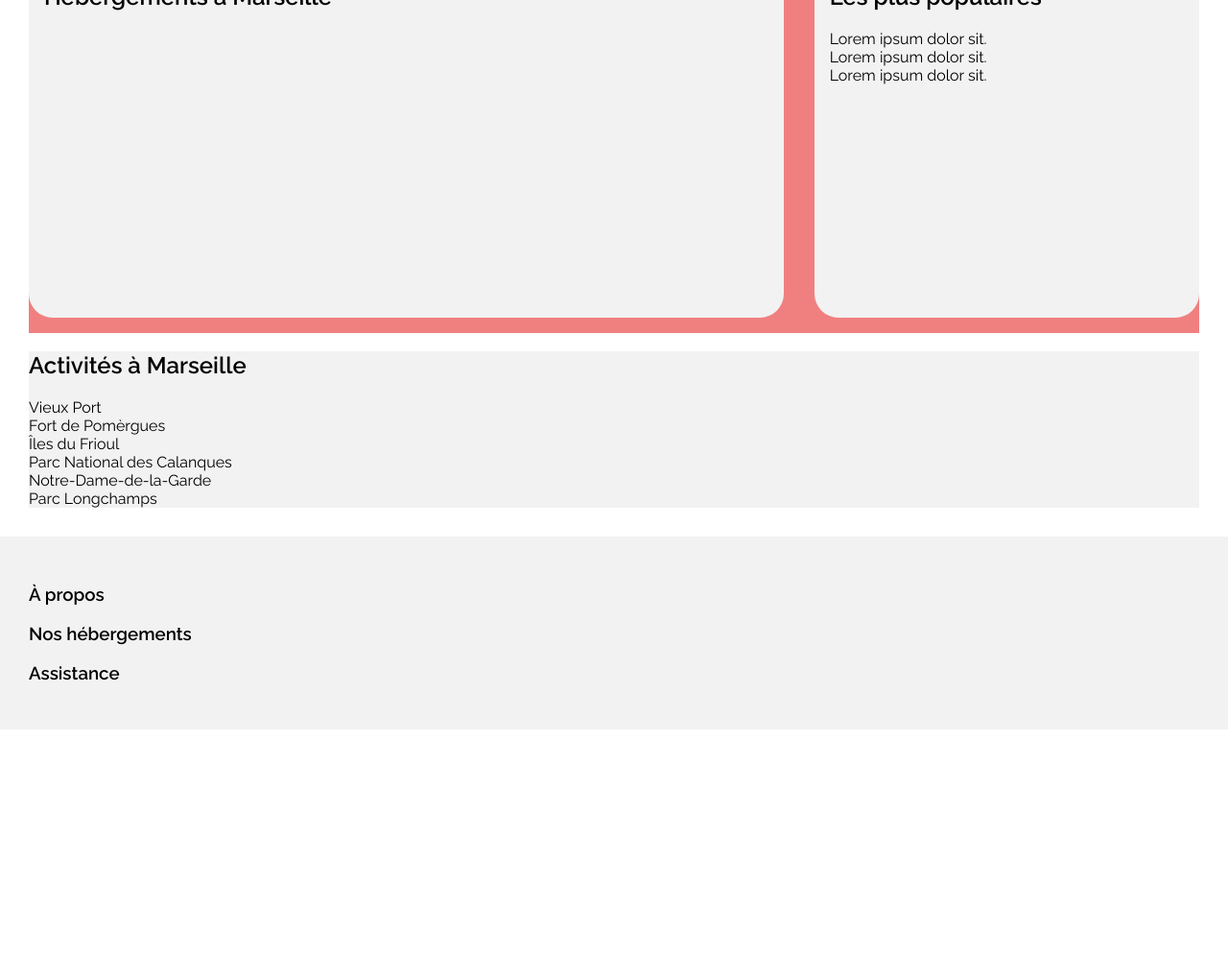
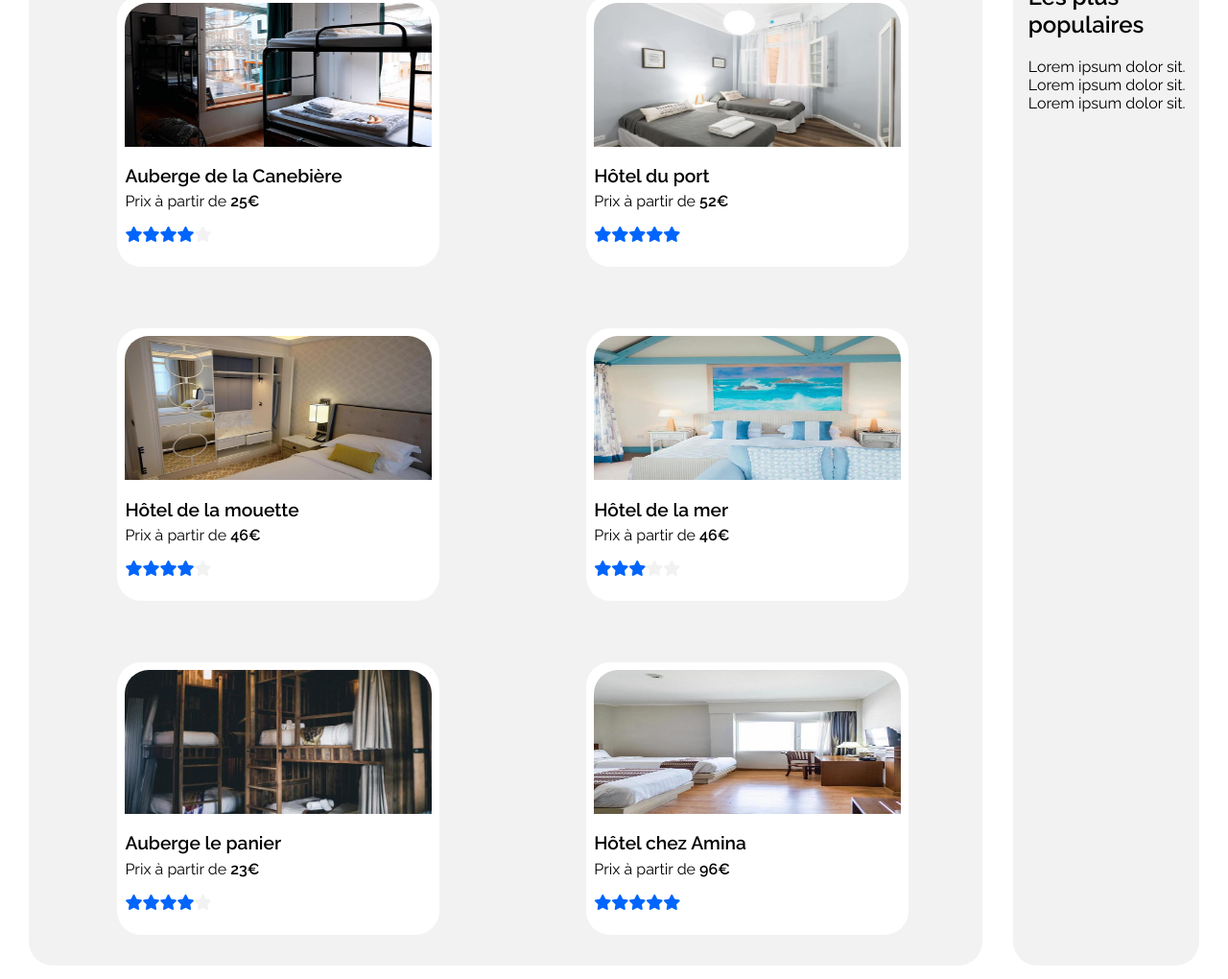
Before and after one commit to aleksandrej/AlexandreJablonski_2_24022021, a plain HTML site: page index.html in a window 1280 px wide. Shown: the part 460-1480 px from the top of the page at 96% size. Before the commit the page ends 1220 px from the top, so only its background shows below. Drawn offline with Linux system fonts and the light colour scheme.

Commit message:
Mise en place Hosting

```diff
--- a/index.html
+++ b/index.html
@@ -60,7 +60,97 @@
 
         <section class="containerHosting">
             <div class="hostingBasics">
-                <h2>Hébergements à Marseille</h2>
+                <!-- <h2>Hébergements à Marseille</h2> -->
+
+                <div class="hostelsCard"><img
+                        src="ressources/images/hosting/4_small/marcus-loke-WQJvWU_HZFo-unsplash.jpg"
+                        alt="Auberge de la Canebière">
+                    <p class="titleCard">Auberge de la Canebière</p>
+                    <p class="priceCard">Prix à partir de <b>25€</b></p>
+                    <div class="notation">
+                        <p class="starsTrue"><i class="fas fa-star"></i></p>
+                        <p class="starsTrue"><i class="fas fa-star"></i></p>
+                        <p class="starsTrue"><i class="fas fa-star"></i></p>
+                        <p class="starsTrue"><i class="fas fa-star"></i></p>
+                        <p class="starsFalse"><i class="fas fa-star"></i></p>
+                    </div>
+                </div>
+
+                <div class="hostelsCard"><img
+                        src="ressources/images/hosting/4_small/fred-kleber-gTbaxaVLvsg-unsplash.jpg"
+                        alt="Hôtel du port">
+                    <p class="titleCard">Hôtel du port</p>
+                    <p class="priceCard">Prix à partir de <b>52€</b></p>
+                    <div class="notation">
+                        <p class="starsTrue"><i class="fas fa-star"></i></p>
+                        <p class="starsTrue"><i class="fas fa-star"></i></p>
+                        <p class="starsTrue"><i class="fas fa-star"></i></p>
+                        <p class="starsTrue"><i class="fas fa-star"></i></p>
+                        <p class="starsTrue"><i class="fas fa-star"></i></p>
+                    </div>
+
+                </div>
+
+                <div class="hostelsCard"><img
+                        src="ressources/images/hosting/4_small/reisetopia-B8WIgxA_PFU-unsplash.jpg"
+                        alt="Hôtel de la mouette">
+                    <p class="titleCard">Hôtel de la mouette</p>
+                    <p class="priceCard">Prix à partir de <b>46€</b></p>
+                    <div class="notation">
+                        <p class="starsTrue"><i class="fas fa-star"></i></p>
+                        <p class="starsTrue"><i class="fas fa-star"></i></p>
+                        <p class="starsTrue"><i class="fas fa-star"></i></p>
+                        <p class="starsTrue"><i class="fas fa-star"></i></p>
+                        <p class="starsFalse"><i class="fas fa-star"></i></p>
+                    </div>
+
+                </div>
+
+                <div class="hostelsCard"><img
+                        src="ressources/images/hosting/4_small/annie-spratt-Eg1qcIitAuA-unsplash.jpg"
+                        alt="Auberge de la mer">
+                    <p class="titleCard">Hôtel de la mer</p>
+                    <p class="priceCard">Prix à partir de <b>46€</b></p>
+                    <div class="notation">
+                        <p class="starsTrue"><i class="fas fa-star"></i></p>
+                        <p class="starsTrue"><i class="fas fa-star"></i></p>
+                        <p class="starsTrue"><i class="fas fa-star"></i></p>
+                        <p class="starsFalse"><i class="fas fa-star"></i></p>
+                        <p class="starsFalse"><i class="fas fa-star"></i></p>
+                    </div>
+
+                </div>
+
+                <div class="hostelsCard"><img
+                        src="ressources/images/hosting/4_small/nicate-lee-kT-ZyaiwBe0-unsplash.jpg"
+                        alt="Auberge le panier">
+                    <p class="titleCard">Auberge le panier</p>
+                    <p class="priceCard">Prix à partir de <b>23€</b></p>
+                    <div class="notation">
+                        <p class="starsTrue"><i class="fas fa-star"></i></p>
+                        <p class="starsTrue"><i class="fas fa-star"></i></p>
+                        <p class="starsTrue"><i class="fas fa-star"></i></p>
+                        <p class="starsTrue"><i class="fas fa-star"></i></p>
+                        <p class="starsFalse"><i class="fas fa-star"></i></p>
+                    </div>
+
+                </div>
+
+                <div class="hostelsCard"><img
+                        src="ressources/images/hosting/4_small/febrian-zakaria-M6S1WvfW68A-unsplash.jpg"
+                        alt="Hôtel chez Amina">
+                    <p class="titleCard">Hôtel chez Amina</p>
+                    <p class="priceCard">Prix à partir de <b>96€</b></p>
+                    <div class="notation">
+                        <p class="starsTrue"><i class="fas fa-star"></i></p>
+                        <p class="starsTrue"><i class="fas fa-star"></i></p>
+                        <p class="starsTrue"><i class="fas fa-star"></i></p>
+                        <p class="starsTrue"><i class="fas fa-star"></i></p>
+                        <p class="starsTrue"><i class="fas fa-star"></i></p>
+                    </div>
+
+                </div>
+            </div>
 
 
             </div>
@@ -71,6 +161,7 @@
                 <div class="hostingHotelPopulars">Lorem ipsum dolor sit.</div>
                 <div class="hostingHotelPopulars">Lorem ipsum dolor sit.</div>
             </div>
+            </dir>
         </section>
 
 
--- a/styles/style.css
+++ b/styles/style.css
@@ -10,7 +10,6 @@ body {
 /* i {
     background: #F2F2F2;
 } */
-
 
 /* HEADER */
 
@@ -155,14 +154,21 @@ main {
 
 .containerHosting {
     display: flex;
-    background-color: lightcoral;
     justify-content: space-between;
     width: 100%;
-    height: 400px;
+    height: auto;
 }
 
 .hostingBasics {
-    width: 66%;
+    display: flex;
+    flex-wrap: wrap;
+    /* width: 66%; */
+    justify-content: space-around;
+    align-items: center;
+}
+
+.hostingBasics h2 {
+    /* display: inline; */
 }
 
 .hostingPopulars {
@@ -174,17 +180,53 @@ main {
     padding-left: 1em;
     border-radius: 25px;
     margin: 1em 0em 1em 0em;
-
 }
 
 .hostingPopulars {
     margin-left: 2em;
-
 }
 
+/* CARDS */
 
+.hostelsCard {
+    /* height: auto; */
+    width: 20em;
+    background-color: white;
+    padding: 0.5em;
+    margin: 2em 1em 2em 1em;
+    border-radius: 25px;
+    align-items: center;
+}
 
+.hostelsCard img {
+    width: 100%;
+    height: 150px;
+    border-radius: 25px 25px 0px 0px;
+}
 
+.titleCard {
+    /* text-align: ; */
+    font-weight: bold;
+    font-size: 1.2em;
+    margin: 0.8em 0em 0em 0em;
+}
+
+.priceCard {
+    margin: 0.4em 0em 0em 0em;
+}
+
+.hostelsCard .notation {
+    display: flex;
+    margin: 0em 0em 0em 0em;
+}
+
+.starsTrue {
+    color: #0065FC;
+}
+
+.starsFalse {
+    color: #F2F2F2;
+}
 
 /* ACTIVITY */
 
```
